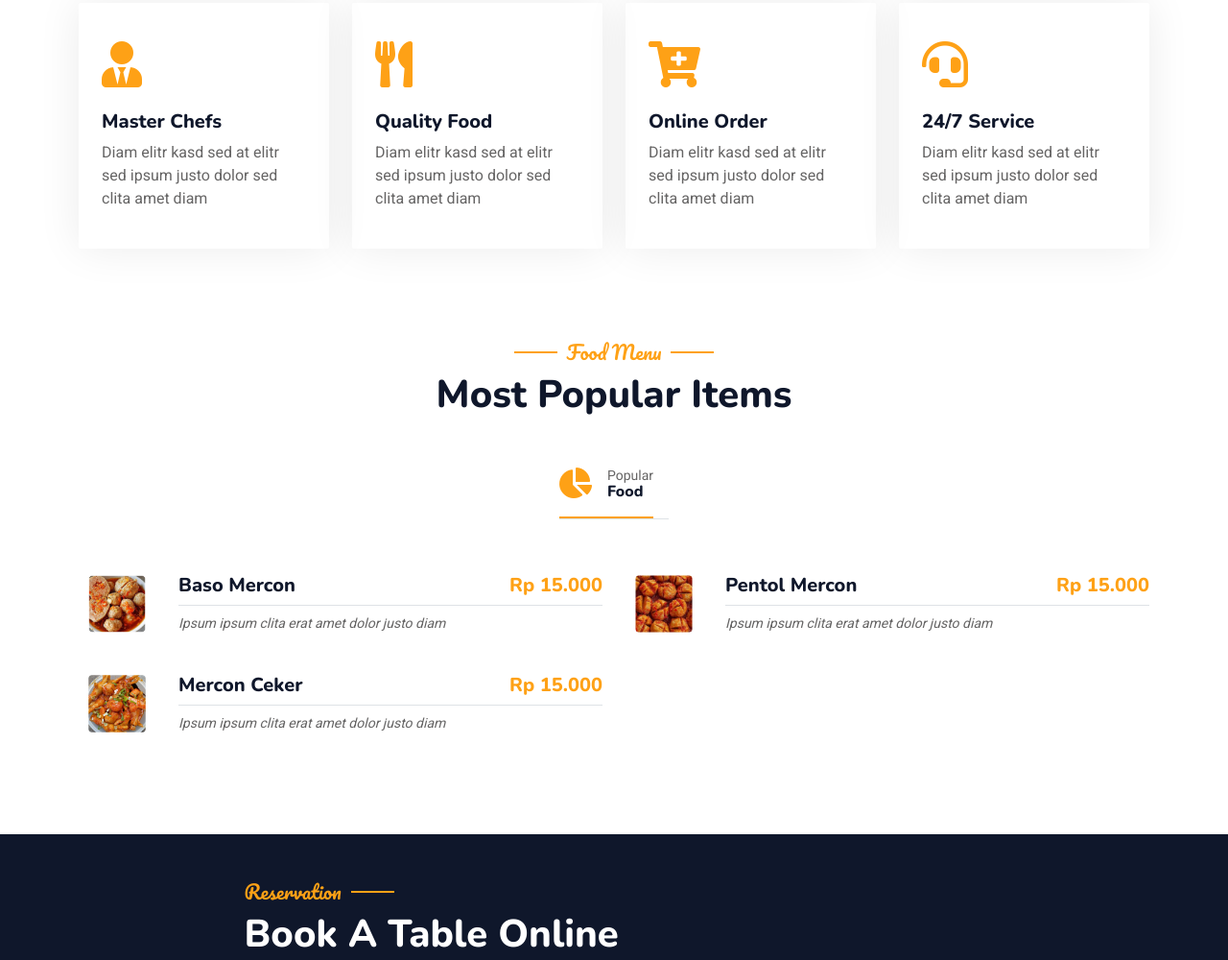
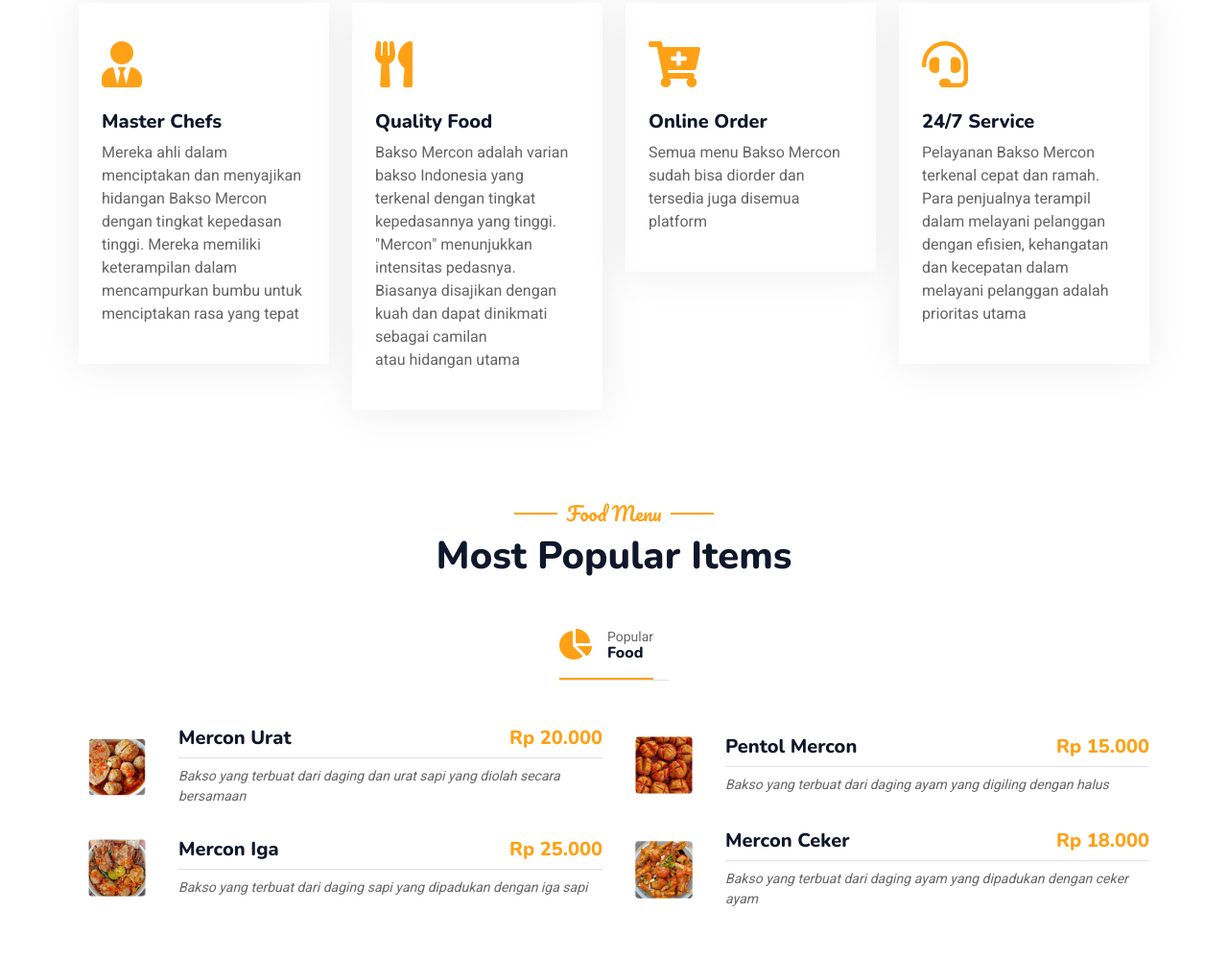
Before and after one commit to koyotot/bakso_merconin, a plain HTML site: page index.html in a window 1280 px wide. Shown: the part 915-1915 px from the top of the page at 96% size. Drawn offline with nearby package versions, Linux system fonts and the light colour scheme.

Commit message:
mengganti kata dan nominal

```diff
--- a/index.html
+++ b/index.html
@@ -110,7 +110,7 @@
                             <div class="p-4">
                                 <i class="fa fa-3x fa-user-tie text-primary mb-4"></i>
                                 <h5>Master Chefs</h5>
-                                <p>Diam elitr kasd sed at elitr sed ipsum justo dolor sed clita amet diam</p>
+                                <p>Mereka ahli dalam menciptakan dan menyajikan hidangan Bakso Mercon dengan tingkat kepedasan tinggi. Mereka memiliki keterampilan dalam mencampurkan bumbu untuk menciptakan rasa yang tepat</p>
                             </div>
                         </div>
                     </div>
@@ -119,7 +119,7 @@
                             <div class="p-4">
                                 <i class="fa fa-3x fa-utensils text-primary mb-4"></i>
                                 <h5>Quality Food</h5>
-                                <p>Diam elitr kasd sed at elitr sed ipsum justo dolor sed clita amet diam</p>
+                                <p>Bakso Mercon adalah varian bakso Indonesia yang terkenal dengan tingkat kepedasannya yang tinggi. "Mercon" menunjukkan intensitas pedasnya. Biasanya disajikan dengan kuah dan dapat dinikmati sebagai camilan atau hidangan utama</p>
                             </div>
                         </div>
                     </div>
@@ -128,7 +128,7 @@
                             <div class="p-4">
                                 <i class="fa fa-3x fa-cart-plus text-primary mb-4"></i>
                                 <h5>Online Order</h5>
-                                <p>Diam elitr kasd sed at elitr sed ipsum justo dolor sed clita amet diam</p>
+                                <p>Semua menu Bakso Mercon sudah bisa diorder dan tersedia juga disemua platform</p>
                             </div>
                         </div>
                     </div>
@@ -137,7 +137,7 @@
                             <div class="p-4">
                                 <i class="fa fa-3x fa-headset text-primary mb-4"></i>
                                 <h5>24/7 Service</h5>
-                                <p>Diam elitr kasd sed at elitr sed ipsum justo dolor sed clita amet diam</p>
+                                <p>Pelayanan Bakso Mercon terkenal cepat dan ramah. Para penjualnya terampil dalam melayani pelanggan dengan efisien, kehangatan dan kecepatan dalam melayani pelanggan adalah prioritas utama</p>
                             </div>
                         </div>
                     </div>
@@ -175,11 +175,11 @@
                                             style="width: 80px;">
                                         <div class="w-100 d-flex flex-column text-start ps-4">
                                             <h5 class="d-flex justify-content-between border-bottom pb-2">
-                                                <span>Baso Mercon</span>
-                                                <span class="text-primary">Rp 15.000</span>
+                                                <span>Mercon Urat</span>
+                                                <span class="text-primary">Rp 20.000</span>
                                             </h5>
-                                            <small class="fst-italic">Ipsum ipsum clita erat amet dolor justo
-                                                diam</small>
+                                            <small class="fst-italic">Bakso yang terbuat dari daging dan urat sapi yang diolah secara bersamaan
+                                                </small>
                                         </div>
                                     </div>
                                 </div>
@@ -192,22 +192,36 @@
                                                 <span>Pentol Mercon</span>
                                                 <span class="text-primary">Rp 15.000</span>
                                             </h5>
-                                            <small class="fst-italic">Ipsum ipsum clita erat amet dolor justo
-                                                diam</small>
+                                            <small class="fst-italic">Bakso yang terbuat dari daging ayam yang digiling dengan halus
+                                                </small>
                                         </div>
                                     </div>
                                 </div>
                                 <div class="col-lg-6">
                                     <div class="d-flex align-items-center">
-                                        <img class="flex-shrink-0 img-fluid rounded" src="img/mercon_5.png" alt=""
+                                        <img class="flex-shrink-0 img-fluid rounded" src="img/mercon_7.png" alt=""
                                             style="width: 80px;">
                                         <div class="w-100 d-flex flex-column text-start ps-4">
                                             <h5 class="d-flex justify-content-between border-bottom pb-2">
-                                                <span>Mercon Ceker</span>
-                                                <span class="text-primary">Rp 15.000</span>
+                                                <span>Mercon Iga</span>
+                                                <span class="text-primary">Rp 25.000</span>
                                             </h5>
-                                            <small class="fst-italic">Ipsum ipsum clita erat amet dolor justo
-                                                diam</small>
+                                            <small class="fst-italic">Bakso yang terbuat dari daging sapi yang dipadukan dengan iga sapi
+                                                </small>
+                                            </div>
+                                        </div>
+                                    </div>
+                                    <div class="col-lg-6">
+                                        <div class="d-flex align-items-center">
+                                            <img class="flex-shrink-0 img-fluid rounded" src="img/mercon_6.png" alt=""
+                                                style="width: 80px;">
+                                            <div class="w-100 d-flex flex-column text-start ps-4">
+                                                <h5 class="d-flex justify-content-between border-bottom pb-2">
+                                                    <span>Mercon Ceker</span>
+                                                    <span class="text-primary">Rp 18.000</span>
+                                                </h5>
+                                                <small class="fst-italic">Bakso yang terbuat dari daging ayam yang dipadukan dengan ceker ayam
+                                                    </small>
                                         </div>
                                     </div>
                                 </div>
@@ -278,7 +292,7 @@
                     </div>
                     <div class="col-lg-3 col-md-6">
                         <h4 class="section-title ff-secondary text-start text-primary fw-normal mb-4">Contact</h4>
-                        <p class="mb-2"><i class="fa fa-map-marker-alt me-3"></i>Jakarta, Indonesia</p>
+                        <p class="mb-2"><i class="fa fa-map-marker-alt me-3"></i>Jalan Sayuti I, Jakarta Pusat</p>
                         <p class="mb-2"><i class="fa fa-envelope me-3"></i>alifianputra570@gmail.com</p>
                         <div class="d-flex pt-2">
                             <a class="btn btn-outline-light btn-social" href=""><i class="fab fa-instagram"></i></a>
```
Also changed, not shown: img/mercon_6.png (added), img/mercon_7.png (added), 1 other file.
